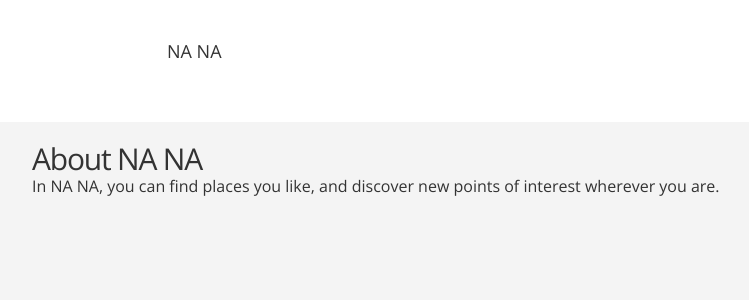
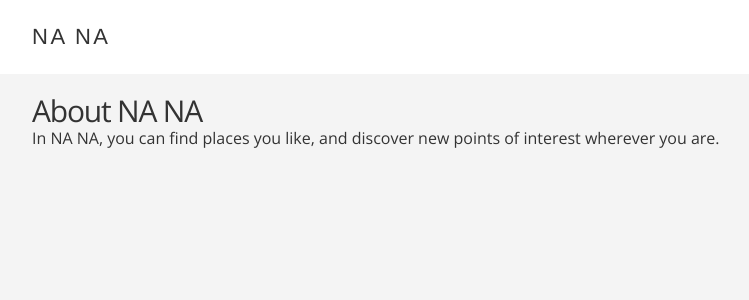
Before and after one commit to JuliaSun2000/NANA, a Flask app: page /about in a window 1280 px wide. Shown: the top 300 px of the page, without its empty margins (38-787 px from the left). Run offline with Flask 2, Linux system fonts and the light colour scheme; some libraries are stand-ins or nearby versions.

Commit message:
update index

```diff
--- a/templates/layout.html
+++ b/templates/layout.html
@@ -26,12 +26,14 @@
   </head>
   <body>
     <header>
-        <nav class="navbar">
+        <!-- <nav class="navbar">
           <div class="container-fluid">
-     <!--  <div class="container"> -->
+      <div class="container">
      <div class="navbar-header">
-        <h1 class="navbar-brand">NA NA</h1>
-
+        <h1 class="navbar-brand">NA NA</h1> -->
+         <div class="container">
+        <h1 class="title">NA NA</h1>
+      </div>
         <div class="topright">
           {% block subtitle%}{% endblock %}
         </div>
```
